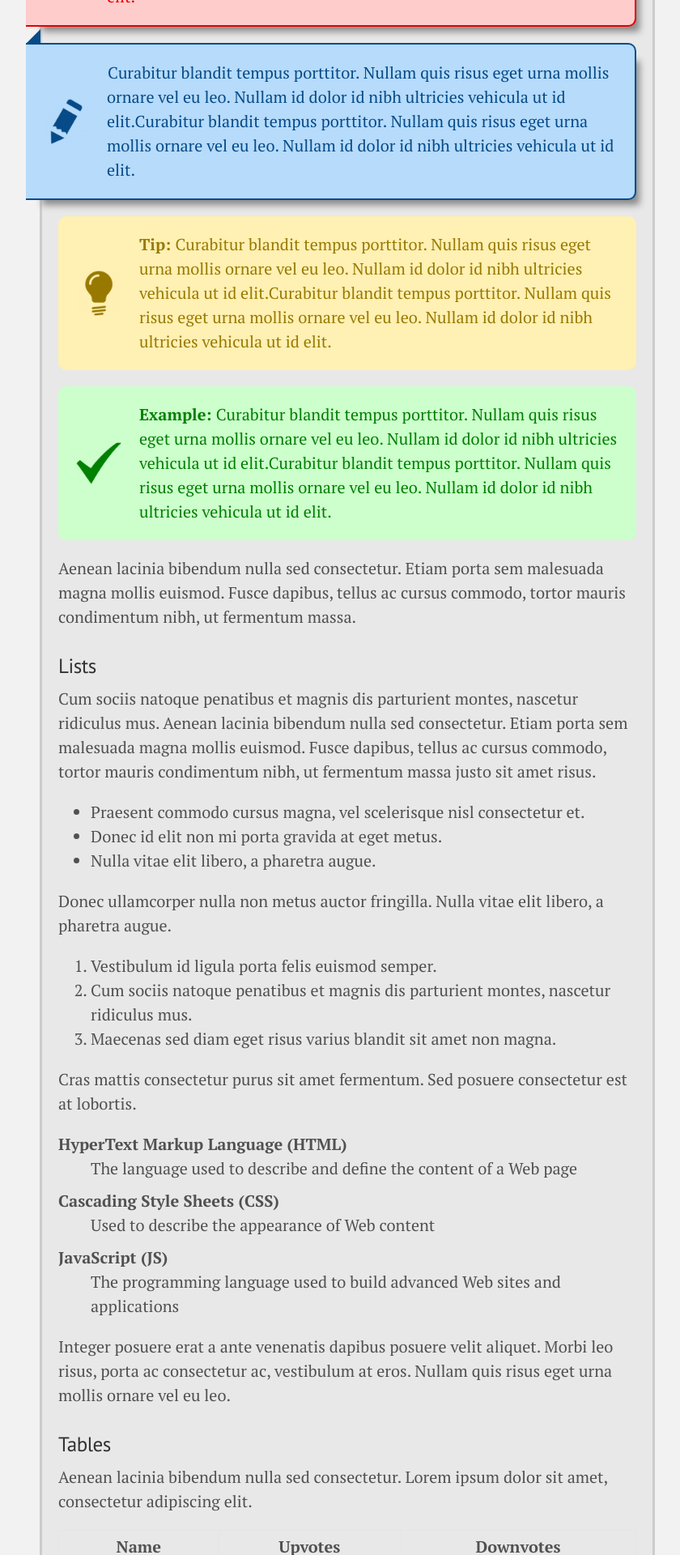
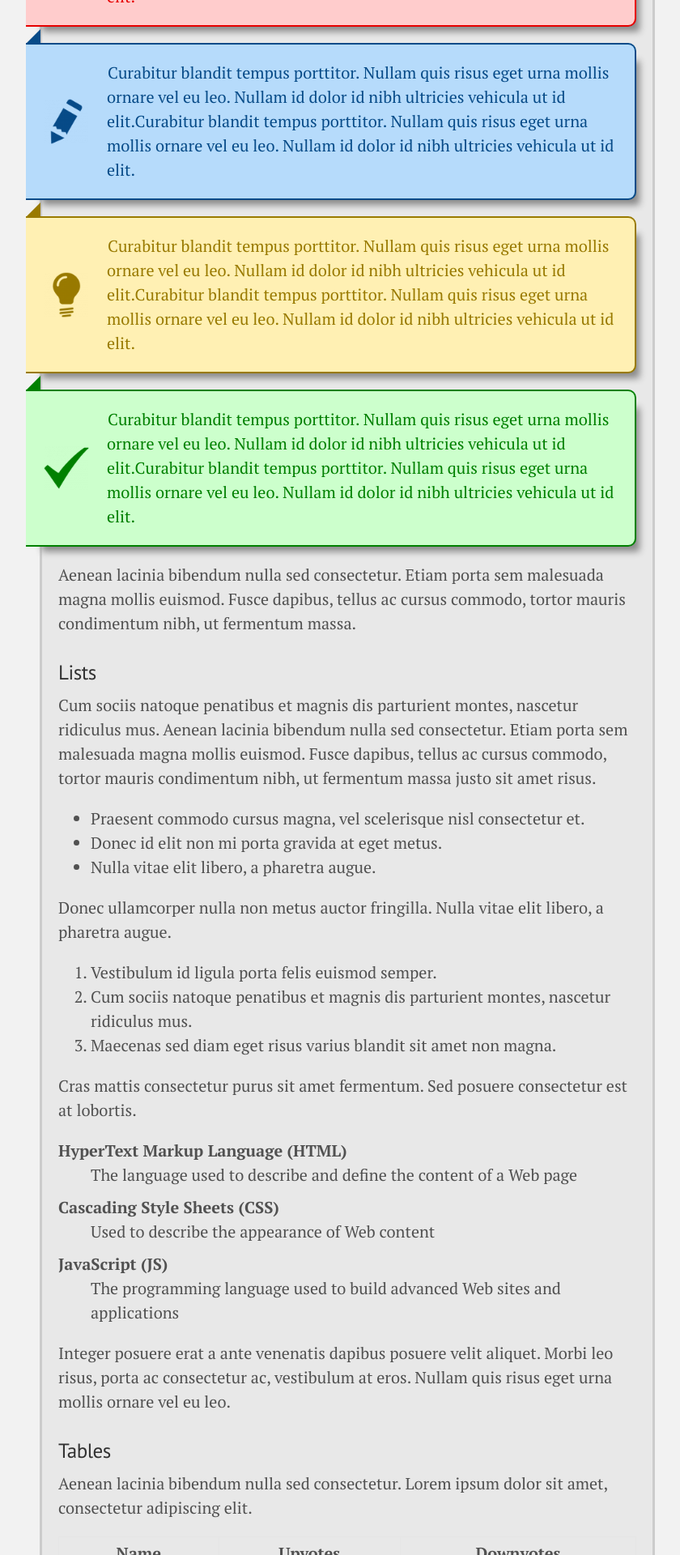
Before and after one commit to TakeTwiceDailey/TakeTwiceDailey.github.io, a Jekyll site: the page built from _posts/2014-01-01-example-content.md, in a window 1280 px wide. Shown: the part 1841-3761 px from the top of the page at 81% size, without its empty margins (211-1051 px from the left). Built offline with Jekyll 4.4.1, drawn with Linux system fonts in a browser that asks for light colours; nearby versions of some CDN libraries.

Commit message:
added all custom messages

```diff
--- a/public/css/poole.css
+++ b/public/css/poole.css
@@ -288,39 +288,65 @@ tbody tr:nth-child(odd) th {
 .example {
   -moz-border-radius: 10px;
   -webkit-border-radius: 10px;
+  position: relative;
+  text-indent: -0.8rem;
+  margin-left: -2rem;
   margin-bottom: 1rem;
   background-color: #ccffcc;
   background-image: url(/icons/check.png);
   background-position: left center;
   background-repeat: no-repeat;
   background-size: 5rem;
-  border-radius: 10px;
-  overflow: hidden;
+  border-radius: 0px 10px 10px 0px;
+  overflow: visible;
   padding: 1rem 1rem 1rem 5rem;
+  border: 2px solid #008000;
+  border-left: none;
   color: #008000;
+  box-shadow: 0.6rem 0.7rem 8px -0.4rem #888888;
 }
 .example:before {
-  font-weight: bold;
-  content: "Example: ";
+  position: absolute;
+  width: 0;
+  height: 0;
+  border-bottom: 17px solid #008000;
+  border-left: 17px solid transparent;
+  position: relative;
+  content: "";
+  bottom: 3.33rem;
+  right: 4.17rem;
 }
 
 .tip {
   -moz-border-radius: 10px;
   -webkit-border-radius: 10px;
+  position: relative;
+  text-indent: -0.8rem;
+  margin-left: -2rem;
   margin-bottom: 1rem;
   background-color: #fff0b3;
   background-image: url(/icons/lightbulb.png);
   background-position: left center;
   background-repeat: no-repeat;
   background-size: 5rem;
-  border-radius: 10px;
-  overflow: hidden;
+  border-radius: 0px 10px 10px 0px;
+  overflow: visible;
   padding: 1rem 1rem 1rem 5rem;
+  border: 2px solid #997a00;
+  border-left: none;
   color: #997a00;
+  box-shadow: 0.6rem 0.7rem 8px -0.4rem #888888;
 }
 .tip:before {
-  font-weight: bold;
-  content: "Tip: ";
+  position: absolute;
+  width: 0;
+  height: 0;
+  border-bottom: 17px solid #997a00;
+  border-left: 17px solid transparent;
+  position: relative;
+  content: "";
+  bottom: 3.33rem;
+  right: 4.17rem;
 }
 
 .note {
```
